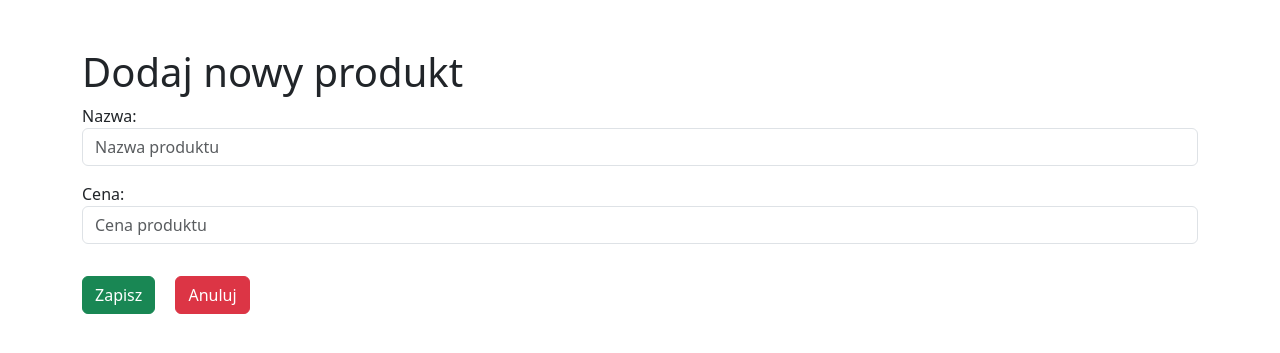
After one commit to polkolsollol/mini_sklep, a Django app: page /dodaj/ in a window 1280 px wide. The commit adds this page. Shown: the top 353 px of the page. Run offline with Django 5.2, Linux system fonts and the light colour scheme.

Commit message:
Dodanie formularza do dodawania produktów

```diff
--- /dev/null
+++ b/sklep/produkty/forms.py
@@ -0,0 +1,11 @@
+from django import forms
+from .models import Produkt
+
+class ProduktForm(forms.ModelForm):
+    class Meta:
+        model = Produkt
+        fields = ['nazwa', 'cena']
+        widgets = {
+            'nazwa': forms.TextInput(attrs={'class': 'form-control', 'placeholder': 'Nazwa produktu'}),
+            'cena': forms.NumberInput(attrs={'class': 'form-control', 'placeholder': 'Cena produktu'}),
+        }
--- a/sklep/produkty/models.py
+++ b/sklep/produkty/models.py
@@ -5,12 +5,4 @@ class Produkt(models.Model):
     cena = models.DecimalField(max_digits=10, decimal_places=2)
 
     def __str__(self):
-        return self.nazwa
-from django.db import models
-
-class Produkt(models.Model):
-    nazwa = models.CharField(max_length=100, verbose_name='Nazwa produktu')
-    cena = models.DecimalField(max_digits=10, decimal_places=2, verbose_name='Cena produktu')
-
-    def __str__(self):
-        return f'{self.nazwa} - {self.cena}'
+        return f'{self.nazwa} - {self.cena} PLN'
--- /dev/null
+++ b/sklep/produkty/templates/produkty/dodaj_produkt.html
@@ -0,0 +1,19 @@
+<!DOCTYPE html>
+<html lang="pl">
+<head>
+    <meta charset="UTF-8">
+    <title>Dodaj Produkt</title>
+    <link rel="stylesheet" href="https://cdn.jsdelivr.net/npm/bootstrap@5.3.0/dist/css/bootstrap.min.css">
+</head>
+<body>
+    <div class="container">
+        <h1 class="mt-5">Dodaj nowy produkt</h1>
+        <form method="post">
+            {% csrf_token %}
+            {{ form.as_p }}
+            <button type="submit" class="btn btn-success mt-3">Zapisz</button>
+            <a href="{% url 'lista_produktow' %}" class="btn btn-danger mt-3 ms-3">Anuluj</a>
+        </form>
+    </div>
+</body>
+</html>
--- a/sklep/produkty/templates/produkty/lista.html
+++ b/sklep/produkty/templates/produkty/lista.html
@@ -8,9 +8,12 @@
 <body>
     <div class="container">
         <h1 class="mt-5">Lista produktów</h1>
+        <a href="{% url 'dodaj_produkt' %}" class="btn btn-primary my-3">Dodaj produkt</a>
         <ul class="list-group mt-3">
             {% for produkt in produkty %}
-                <li class="list-group-item">{{ produkt.nazwa }} - {{ produkt.cena }} PLN</li>
+                <li class="list-group-item">
+                    {{ produkt.nazwa }} - {{ produkt.cena }} PLN
+                </li>
             {% endfor %}
         </ul>
     </div>
--- a/sklep/produkty/urls.py
+++ b/sklep/produkty/urls.py
@@ -1,6 +1,7 @@
 from django.urls import path
-from .views import lista_produktow
+from .views import dodaj_produkt, lista_produktow
 
 urlpatterns = [
     path('', lista_produktow, name='lista_produktow'),
+    path('dodaj/', dodaj_produkt, name='dodaj_produkt'),
 ]
--- a/sklep/produkty/views.py
+++ b/sklep/produkty/views.py
@@ -1,6 +1,20 @@
-from django.shortcuts import render
+from django.shortcuts import render, redirect
 from .models import Produkt
+from .forms import ProduktForm
 
+# Widok do wyświetlania listy produktów
 def lista_produktow(request):
-    produkty = Produkt.objects.all()
+    produkty = Produkt.objects.all()  # Pobieramy wszystkie produkty z bazy danych
     return render(request, 'produkty/lista.html', {'produkty': produkty})
+
+# Widok do dodawania nowych produktów
+def dodaj_produkt(request):
+    if request.method == 'POST':
+        form = ProduktForm(request.POST)
+        if form.is_valid():
+            form.save()  # Zapisujemy produkt do bazy
+            return redirect('lista_produktow')  # Po zapisaniu produktu przekierowujemy na stronę z listą produktów
+    else:
+        form = ProduktForm()
+
+    return render(request, 'produkty/dodaj_produkt.html', {'form': form})
```
Also changed, not shown: sklep/produkty/admin.py (+10 -1 lines).
